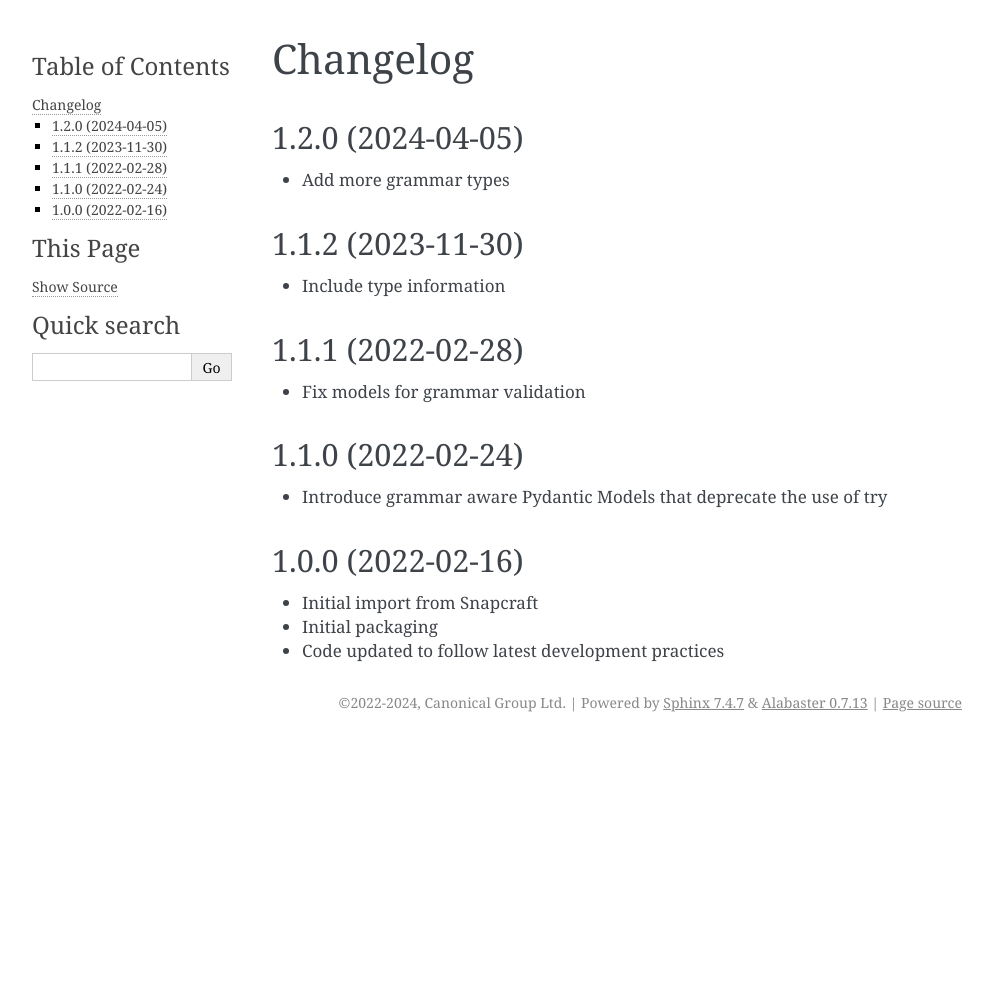
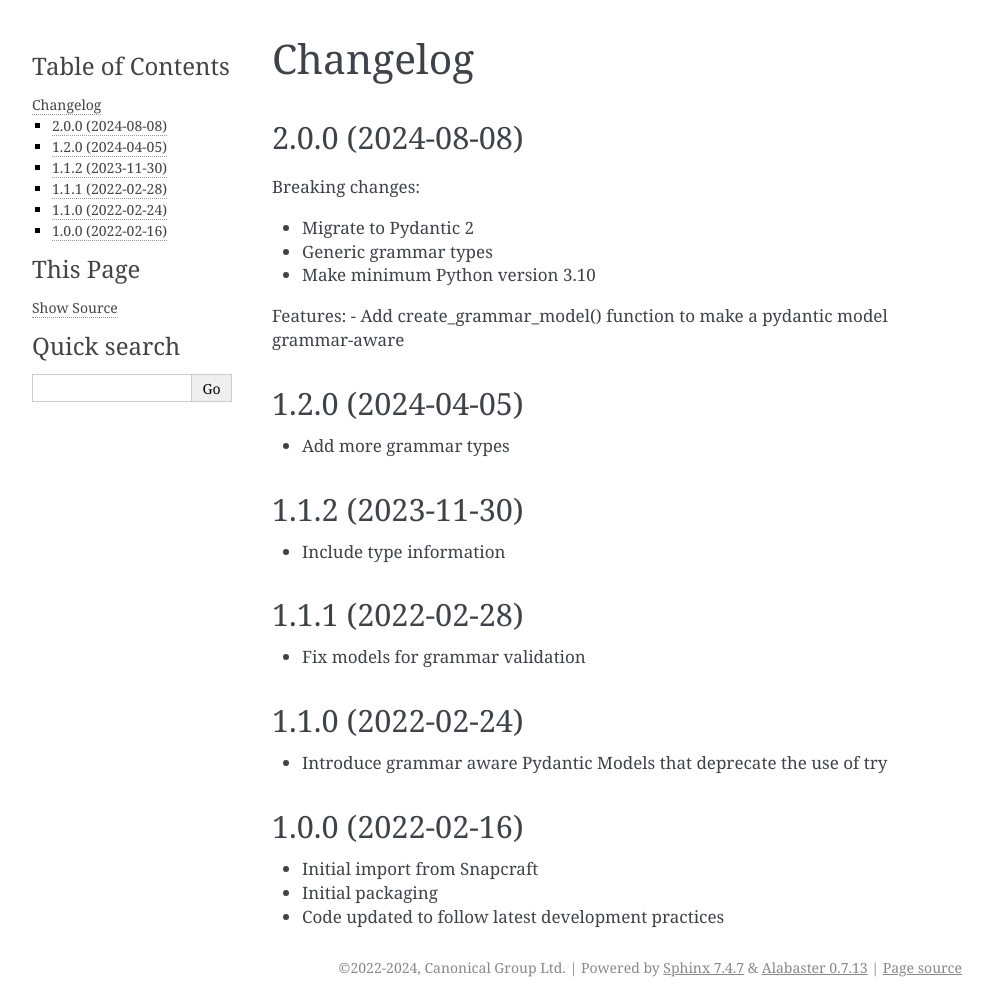
Before and after one commit to canonical/craft-grammar, a Sphinx documentation site: the page built from docs/changelog.rst, in a window 1280 px wide. Shown: the whole page, without its empty margins (148-1141 px from the left). Built offline with Sphinx 7.4.7, drawn with Linux system fonts in a browser that asks for light colours; pages that are not in the unit, such as notebooks, are missing from menus; before the commit the page ends 900 px from its top, so only the background shows below that.

Commit message:
docs: add 2.0.0 changelog
Also bumps the internal version

```diff
--- a/craft_grammar/__init__.py
+++ b/craft_grammar/__init__.py
@@ -17,7 +17,7 @@
 
 """Enhance part definitions with advanced grammar."""
 
-__version__ = "1.2.0"
+__version__ = "2.0.0"
 
 
 from . import errors
--- a/docs/changelog.rst
+++ b/docs/changelog.rst
@@ -1,6 +1,18 @@
 *********
 Changelog
 *********
+
+2.0.0 (2024-08-08)
+------------------
+
+Breaking changes:
+
+- Migrate to Pydantic 2
+- Generic grammar types
+- Make minimum Python version 3.10
+
+Features:
+- Add create_grammar_model() function to make a pydantic model grammar-aware
 
 1.2.0 (2024-04-05)
 ------------------
```
Also changed, not shown: .bumpversion.cfg.
